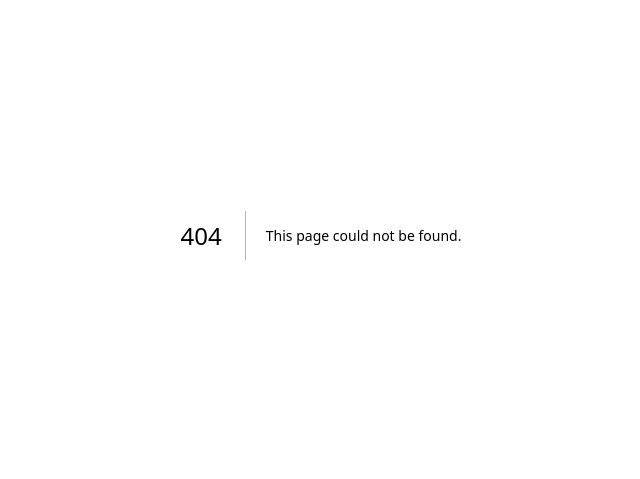
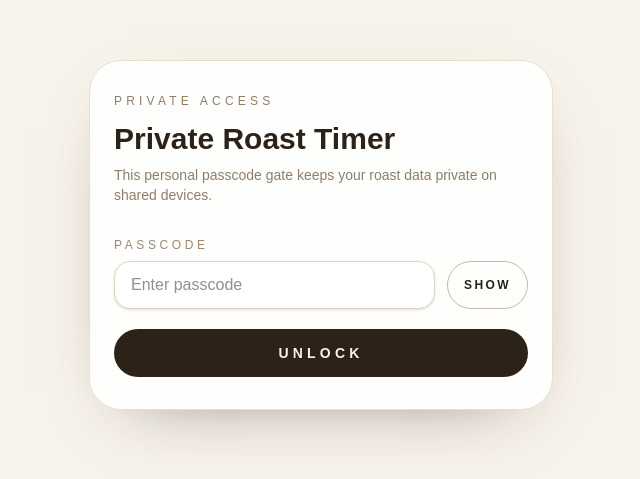
Before and after one commit to RobertTarpley/roasted, a Next.js app: page /access in a window 1280 px wide. Before the commit this address had no page. Shown: the part 165-644 px from the top of the page, without its empty margins (319-959 px from the left). Built offline with nearby package versions, Linux system fonts and the light colour scheme.

Commit message:
feat(04-01): build access gate screen
- Add full-screen passcode UI with privacy notice

- Handle unlock success and incorrect passcode errors

```diff
--- /dev/null
+++ b/src/app/access/page.tsx
@@ -0,0 +1,107 @@
+"use client";
+
+import { useRouter } from "next/navigation";
+import { useState } from "react";
+
+const PRIVACY_NOTICE =
+  "This personal passcode gate keeps your roast data private on shared devices.";
+
+export default function AccessPage() {
+  const router = useRouter();
+  const [passcode, setPasscode] = useState("");
+  const [showPasscode, setShowPasscode] = useState(false);
+  const [error, setError] = useState<string | null>(null);
+  const [isSubmitting, setIsSubmitting] = useState(false);
+
+  const handleSubmit = async (event: React.FormEvent<HTMLFormElement>) => {
+    event.preventDefault();
+    setIsSubmitting(true);
+    setError(null);
+
+    try {
+      const response = await fetch("/api/access/unlock", {
+        method: "POST",
+        headers: {
+          "Content-Type": "application/json",
+        },
+        body: JSON.stringify({ passcode }),
+      });
+
+      if (response.ok) {
+        setError(null);
+        router.replace("/");
+        return;
+      }
+
+      if (response.status === 401) {
+        setPasscode("");
+        setError("Incorrect passcode");
+        return;
+      }
+
+      const payload = (await response.json().catch(() => null)) as
+        | { error?: string }
+        | null;
+      setError(payload?.error ?? "Unable to unlock. Please try again.");
+    } catch {
+      setError("Unable to unlock. Please try again.");
+    } finally {
+      setIsSubmitting(false);
+    }
+  };
+
+  return (
+    <div className="min-h-screen bg-[#f7f2ea] text-[#2c2218]">
+      <main className="mx-auto flex min-h-screen w-full max-w-lg items-center px-6 py-12">
+        <section className="w-full rounded-[32px] border border-[#eadfce] bg-white/90 px-6 py-8 shadow-[0_24px_70px_-45px_rgba(44,34,24,0.65)]">
+          <p className="text-xs uppercase tracking-[0.35em] text-[#8f7d6a]">
+            Private access
+          </p>
+          <h1 className="mt-3 text-3xl font-semibold">Private Roast Timer</h1>
+          <p className="mt-2 text-sm text-[#8f7d6a]">{PRIVACY_NOTICE}</p>
+
+          <form onSubmit={handleSubmit} className="mt-8 space-y-5">
+            <label className="flex flex-col gap-2">
+              <span className="text-xs uppercase tracking-[0.3em] text-[#9a8774]">
+                Passcode
+              </span>
+              <div className="flex items-center gap-3">
+                <input
+                  type={showPasscode ? "text" : "password"}
+                  value={passcode}
+                  onChange={(event) => setPasscode(event.target.value)}
+                  autoComplete="current-password"
+                  className="h-12 flex-1 rounded-2xl border border-[#e0d3c3] bg-white px-4 text-base text-[#2c2218] shadow-sm focus:border-[#2c2218] focus:outline-none"
+                  placeholder="Enter passcode"
+                  required
+                />
+                <button
+                  type="button"
+                  onClick={() => setShowPasscode((prev) => !prev)}
+                  className="h-12 rounded-full border border-[#c8b8a5] px-4 text-xs font-semibold uppercase tracking-[0.2em] text-[#2c2218] transition hover:bg-[#f5efe6]"
+                  aria-pressed={showPasscode}
+                >
+                  {showPasscode ? "Hide" : "Show"}
+                </button>
+              </div>
+            </label>
+
+            {error ? (
+              <div className="rounded-2xl border border-[#f1c6c0] bg-[#fff3f1] px-4 py-3 text-sm text-[#7a2f2a]">
+                {error}
+              </div>
+            ) : null}
+
+            <button
+              type="submit"
+              disabled={isSubmitting}
+              className="h-12 w-full rounded-full bg-[#2c2218] text-sm font-semibold uppercase tracking-[0.3em] text-[#f7f2ea] transition hover:bg-[#3a2f24] disabled:cursor-not-allowed disabled:opacity-70"
+            >
+              {isSubmitting ? "Unlocking..." : "Unlock"}
+            </button>
+          </form>
+        </section>
+      </main>
+    </div>
+  );
+}
```
